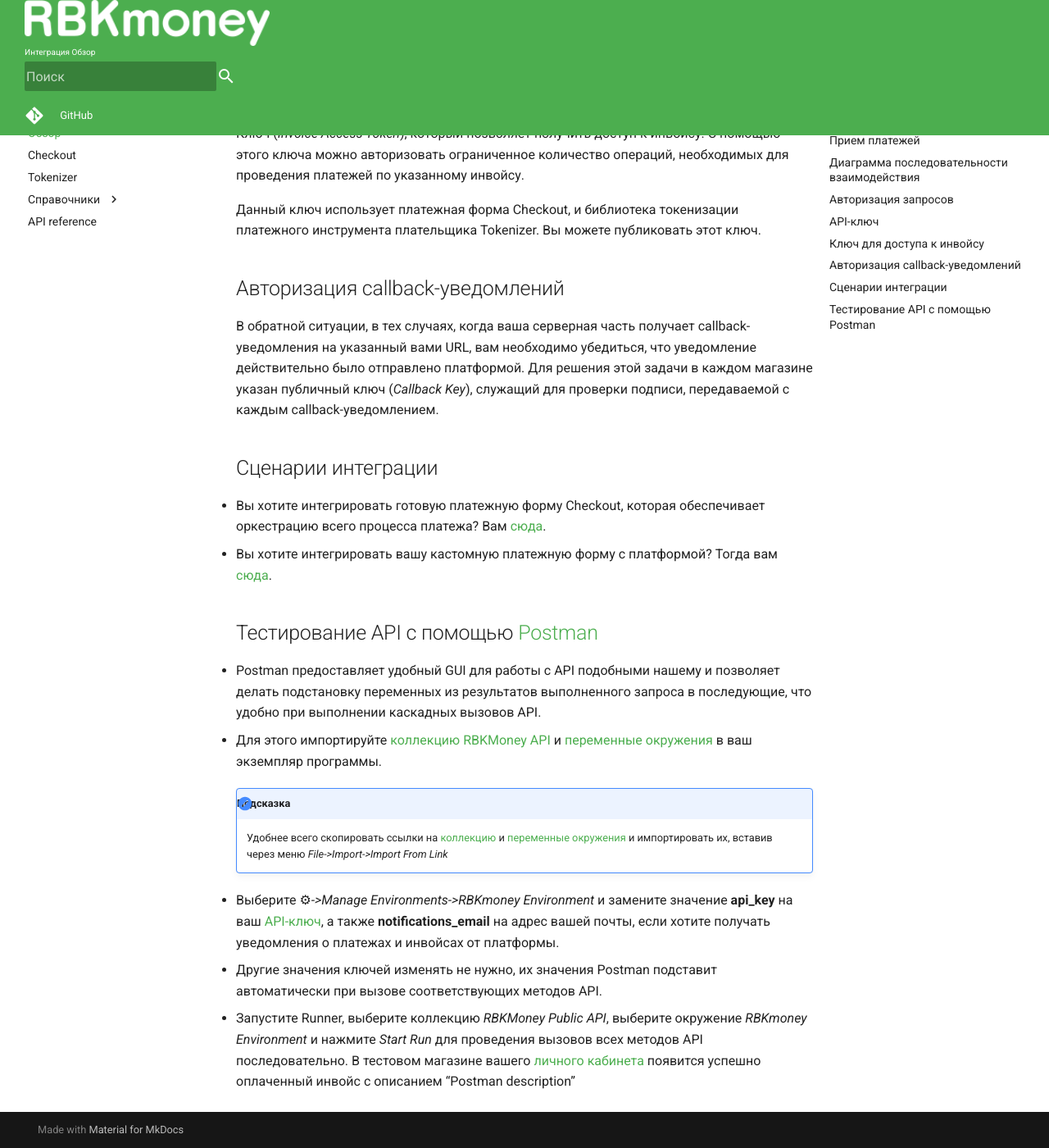
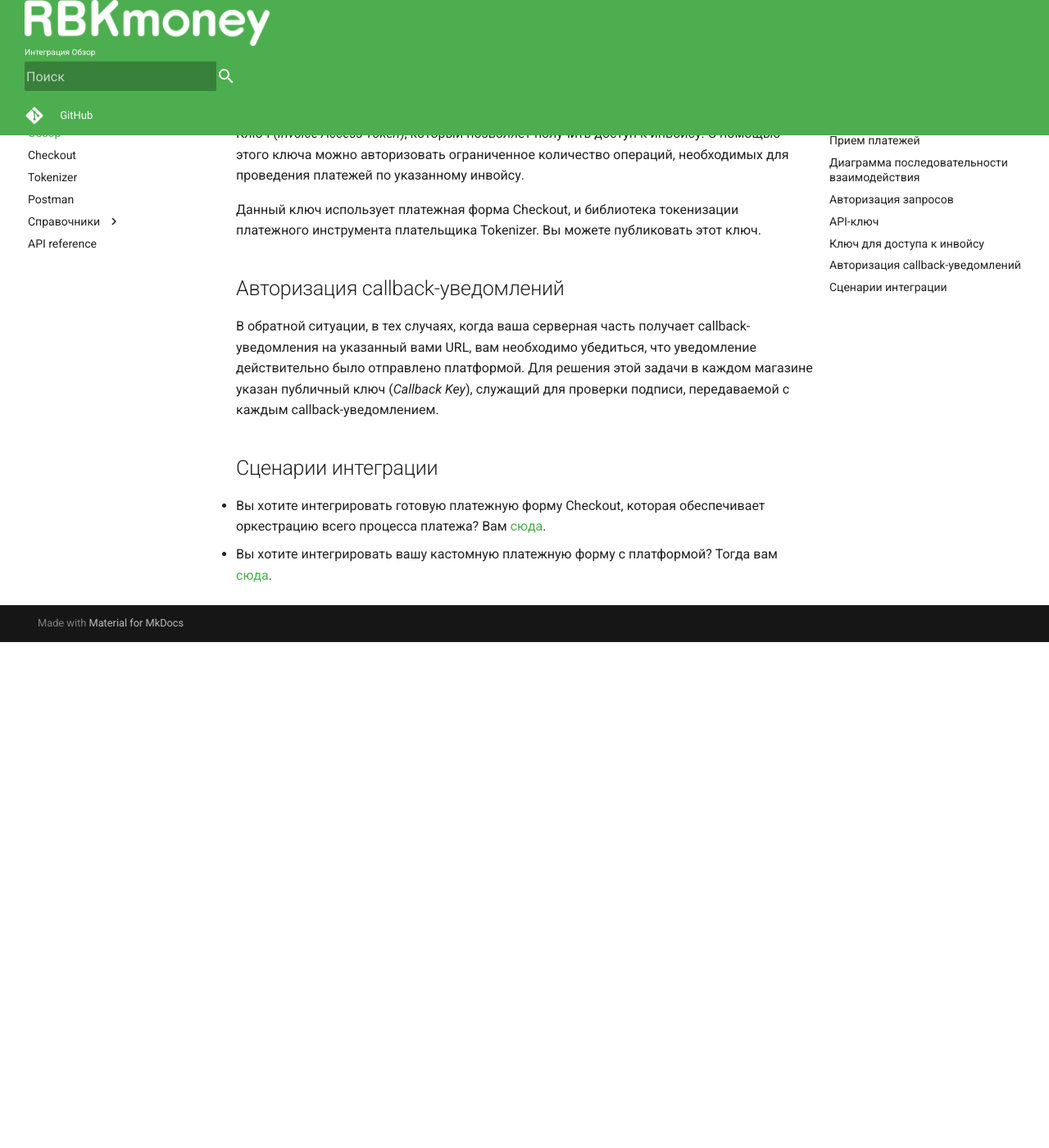
Before and after one commit to rbkmoney/docs, an MkDocs documentation site: the page built from content/integrations/overview.md, in a window 1280 px wide and 1400 px high, scrolled down 3695 px. Shown: the whole window at 82% size. Built offline with MkDocs 1.6.1 and Material for MkDocs 9.7.7, drawn with Linux system fonts in a browser that asks for light colours; nearby versions of some CDN libraries; old or Windows-style settings are respelled for this version of MkDocs; after the commit the page ends 4478 px from its top, so only the background shows below that.

Commit message:
moved to separate  category, removed spaces

```diff
--- a/content/integrations/overview.md
+++ b/content/integrations/overview.md
@@ -74,15 +74,3 @@
 
 - Вы хотите интегрировать готовую платежную форму Checkout, которая обеспечивает оркестрацию всего процесса платежа? Вам [сюда](/integrations/checkout).
 - Вы хотите интегрировать вашу кастомную платежную форму с платформой? Тогда вам [сюда](/integrations/tokenizer).
-
-## Тестирование API с помощью [Postman](https://www.getpostman.com/)
-
-- Postman предоставляет удобный GUI для работы с API подобными нашему и позволяет делать подстановку переменных из результатов выполненного запроса в последующие, что удобно при выполнении каскадных вызовов API.
-- Для этого импортируйте [коллекцию RBKMoney API](/postman/RBKMoney Public API.postman_collection.json) и [переменные окружения](/postman/RBKmoney Environment.postman_environment.json) в ваш экземпляр программы.
-
-!!! note "Подсказка"
-	Удобнее всего скопировать ссылки на [коллекцию](/postman/RBKMoney Public API.postman_collection.json) и [переменные окружения](/postman/RBKmoney Environment.postman_environment.json) и импортировать их, вставив через меню _File->Import->Import From Link_
-
-- Выберите &#9881;_->Manage Environments->RBKmoney Environment_ и замените значение **api_key** на ваш [API-ключ](https://dashboard.rbk.money/tokenization), а также **notifications_email** на адрес вашей почты, если хотите получать уведомления о платежах и инвойсах от платформы.
-- Другие значения ключей изменять не нужно, их значения Postman подставит автоматически при вызове соответствующих методов API.
-- Запустите Runner, выберите коллекцию _RBKMoney Public API_, выберите окружение _RBKmoney Environment_ и нажмите _Start Run_ для проведения вызовов всех методов API последовательно. В тестовом магазине вашего [личного кабинета](https://dashboard.rbk.money/analytics/1/finance) появится успешно оплаченный инвойс с описанием "Postman description"
--- a/mkdocs.yml
+++ b/mkdocs.yml
@@ -31,6 +31,7 @@
         - 'Обзор': 'integrations/overview.md'
         - 'Checkout': 'integrations/checkout.md'
         - 'Tokenizer': 'integrations/tokenizer.md'
+        - 'Postman': 'integrations/postman.md'
     - 'Справочники':
         - 'Тестовые карты': 'refs/testcards.md'
     - 'API reference': 'api.md'
```
Also changed, not shown: content/integrations/postman.md (added, +11 -0 lines), 5 other files.
